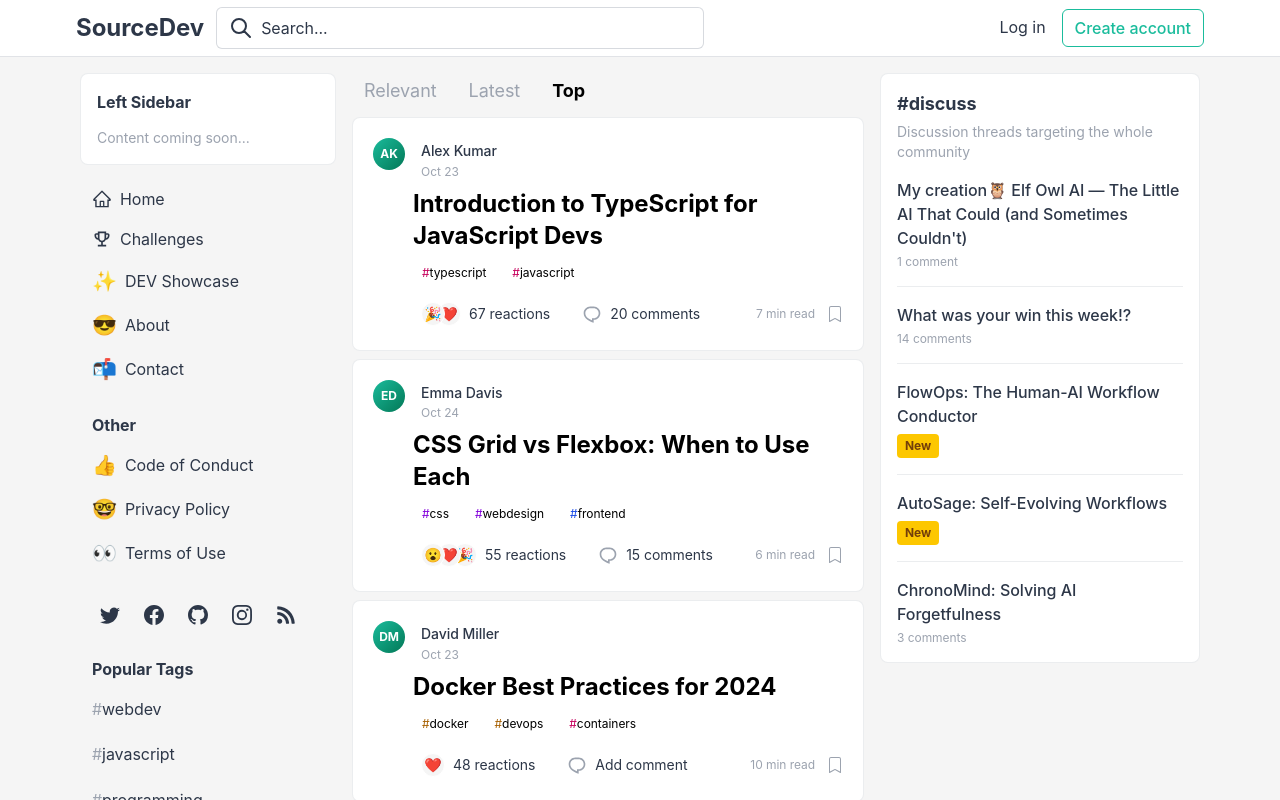
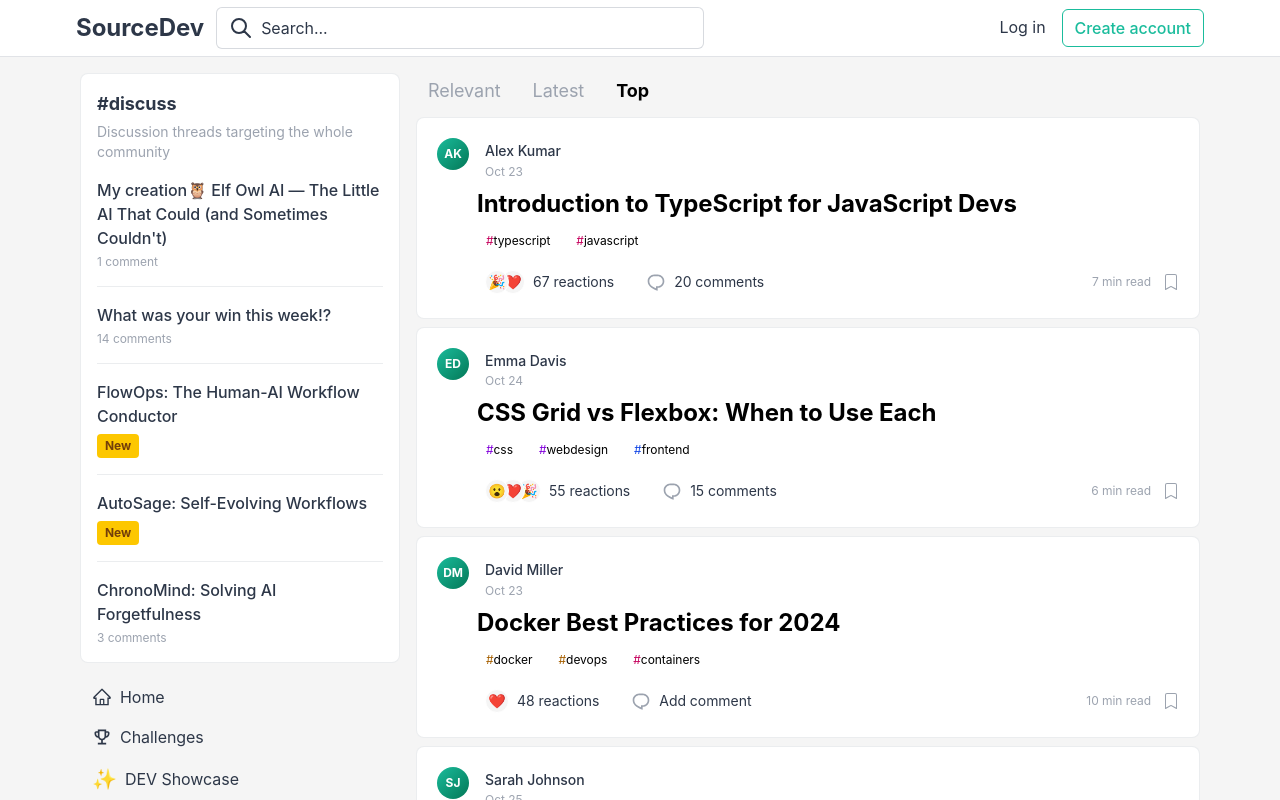
Before and after one commit to eminnates/SourceDev, a Next.js app in the folder frontend/: page /top in a window 1280 px wide. Shown: the top 800 px of the page. Built offline with nearby package versions, Linux system fonts and the light colour scheme.

Commit message:
UPDATE home,latest,top pages desing home,latest,top pages right side removed

```diff
--- a/frontend/app/latest/page.js
+++ b/frontend/app/latest/page.js
@@ -1,6 +1,6 @@
 import PostFeed from '@/components/PostFeed/PostFeed';
 import LeftSidebar from '@/components/Sidebar/LeftSidebar';
-import RightSidebar from '@/components/Sidebar/RightSidebar';
+import DiscussSection from '@/components/Sidebar/DiscussSection';
 
 export const metadata = {
   title: "Latest Posts - SourceDev",
@@ -12,19 +12,16 @@ export default function LatestPage() {
     <div className="min-h-screen bg-brand-background flex justify-center">
       <main className="mx-16 px-4 py-4 w-full">
         <div className="flex gap-4">
-          {/* Left Sidebar */}
-          <div className="hidden lg:block">
+          {/* Left Sidebar with Discuss Section */}
+          <div className="hidden lg:block w-80 flex-shrink-0 space-y-4">
+            <DiscussSection />
             <LeftSidebar />
+
           </div>
 
           {/* Main Content - Post Feed */}
-          <div className="flex-1 w-full">
+          <div className="flex-1 max-w-4xl">
             <PostFeed defaultTab="latest" />
-          </div>
-
-          {/* Right Sidebar */}
-          <div className="hidden xl:block">
-            <RightSidebar />
           </div>
         </div>
       </main>
--- a/frontend/app/page.js
+++ b/frontend/app/page.js
@@ -1,25 +1,21 @@
 import PostFeed from '@/components/PostFeed/PostFeed';
 import LeftSidebar from '@/components/Sidebar/LeftSidebar';
-import RightSidebar from '@/components/Sidebar/RightSidebar';
+import DiscussSection from '@/components/Sidebar/DiscussSection';
 
 export default function Home() {
   return (
     <div className="min-h-screen bg-brand-background flex justify-center">
       <main className="mx-16 px-4 py-4 w-full">
         <div className="flex gap-4">
-          {/* Left Sidebar */}
-          <div className="hidden lg:block">
+          {/* Left Sidebar with Discuss Section */}
+          <div className="hidden lg:block w-80 flex-shrink-0 space-y-4">
+            <DiscussSection />
             <LeftSidebar />
           </div>
 
           {/* Main Content - Post Feed */}
-          <div className="flex-1 w-full">
+          <div className="flex-1 max-w-4xl">
             <PostFeed />
-          </div>
-
-          {/* Right Sidebar */}
-          <div className="hidden xl:block">
-            <RightSidebar />
           </div>
         </div>
       </main>
--- a/frontend/app/top/page.js
+++ b/frontend/app/top/page.js
@@ -1,6 +1,6 @@
 import PostFeed from '@/components/PostFeed/PostFeed';
 import LeftSidebar from '@/components/Sidebar/LeftSidebar';
-import RightSidebar from '@/components/Sidebar/RightSidebar';
+import DiscussSection from '@/components/Sidebar/DiscussSection';
 
 export const metadata = {
   title: "Top Posts - SourceDev",
@@ -12,19 +12,15 @@ export default function TopPage() {
     <div className="min-h-screen bg-brand-background flex justify-center">
       <main className="mx-16 px-4 py-4 w-full">
         <div className="flex gap-4">
-          {/* Left Sidebar */}
-          <div className="hidden lg:block">
+          {/* Left Sidebar with Discuss Section */}
+          <div className="hidden lg:block w-80 flex-shrink-0 space-y-4">
+            <DiscussSection />
             <LeftSidebar />
           </div>
 
           {/* Main Content - Post Feed */}
-          <div className="flex-1 w-full">
+          <div className="flex-1 max-w-4xl">
             <PostFeed defaultTab="top" />
-          </div>
-
-          {/* Right Sidebar */}
-          <div className="hidden xl:block">
-            <RightSidebar />
           </div>
         </div>
       </main>
--- a/frontend/components/PostFeed/PostFeed.js
+++ b/frontend/components/PostFeed/PostFeed.js
@@ -114,7 +114,7 @@ export default function PostFeed({ defaultTab = 'relevant' }) {
 
     return (
         <div className="w-full">
-
+            {/* Page Header */}
             <nav className="flex gap-2 mb-2">
                 {tabs.map((tab) => (
                     <button
--- a/frontend/components/Sidebar/LeftSidebar.js
+++ b/frontend/components/Sidebar/LeftSidebar.js
@@ -24,13 +24,7 @@ export default function LeftSidebar() {
     ];
 
     return (
-        <aside className="w-64 flex-shrink-0">
-
-            <div className="bg-white rounded-lg border border-brand-muted/20 p-4 mb-4">
-                <h3 className="font-bold text-brand-dark mb-3">Left Sidebar</h3>
-                <p className="text-sm text-brand-muted">Content coming soon...</p>
-            </div>
-
+        <aside className="w-full">
             <div className="sticky top-16">
                 {/* Main Menu */}
                 <nav className="space-y-1">
--- a/frontend/components/Sidebar/RightSidebar.js
+++ /dev/null
@@ -1,12 +0,0 @@
-'use client';
-
-import React from 'react';
-import DiscussSection from './DiscussSection';
-
-export default function RightSidebar() {
-    return (
-        <aside className="w-80 flex-shrink-0 space-y-4">
-            <DiscussSection />
-        </aside>
-    );
-}
```
